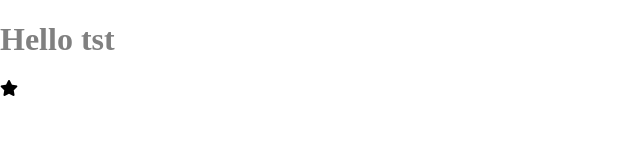
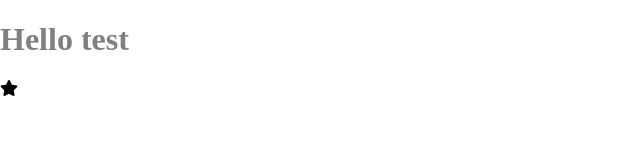
Before and after one commit to devloper237/Template, a plain HTML site: page index.html in a window 1280 px wide. Shown: the full height of the page, 0-640 px from the left. Drawn offline with Linux system fonts and the light colour scheme.

Commit message:
Hello world

```diff
--- a/index.html
+++ b/index.html
@@ -21,7 +21,7 @@
     <link rel="stylesheet" href="style.css" />
   </head>
   <body>
-    <h1 class="test">Hello tst</h1>
+    <h1 class="test">Hello test</h1>
     <i class="fa fa-star"></i>
     <!-- Script  -->
     <script src="script.js"></script>
```
